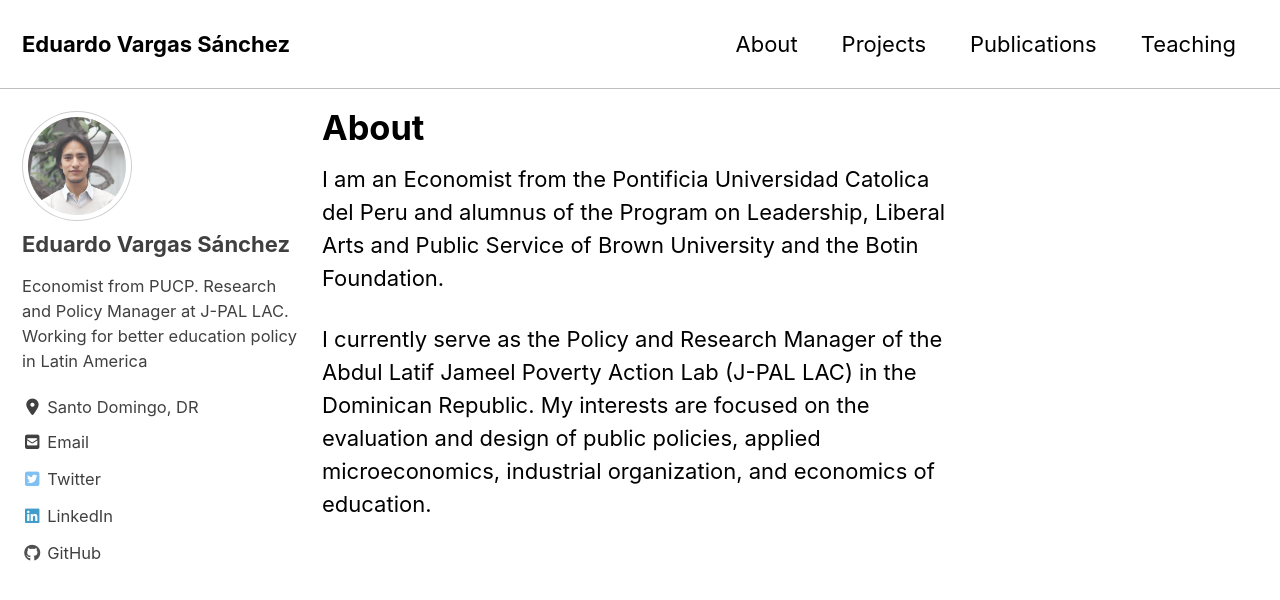
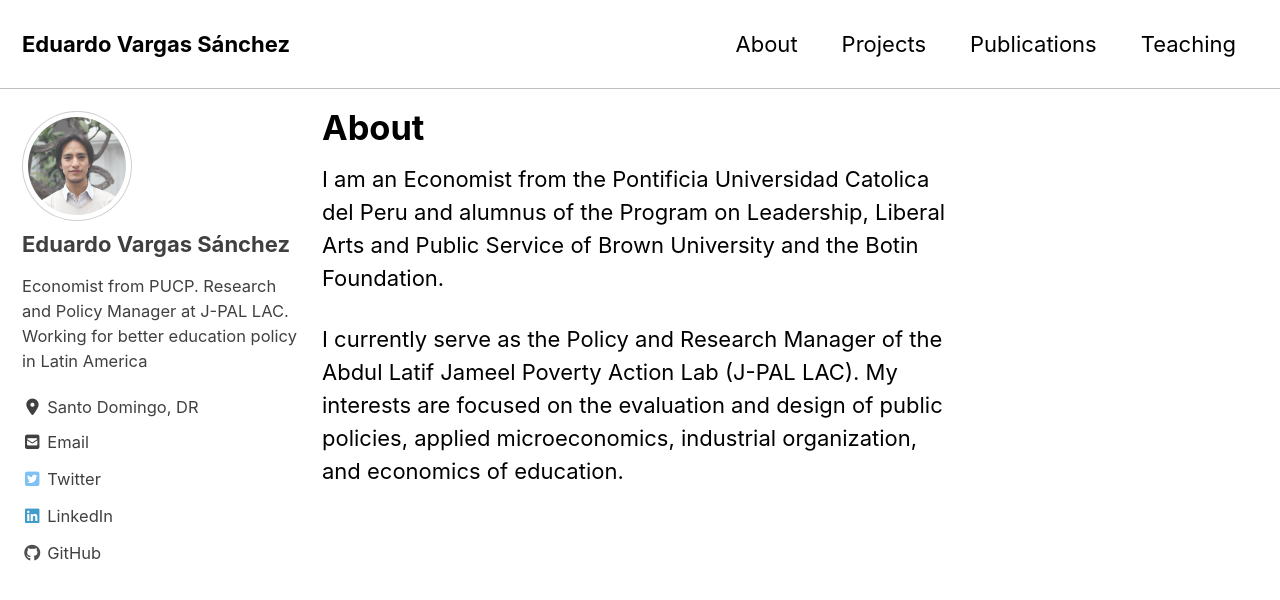
Before and after one commit to evargass/eduvargass.github.io, a Jekyll site: the page built from _pages/about.md, in a window 1280 px wide and 900 px high. Shown: the top 600 px of the window. Built offline with Jekyll 4.4.1, drawn with Linux system fonts in a browser that asks for light colours; cached includes are drawn as plain includes; nearby versions of some CDN libraries.

Commit message:
Update about.md

```diff
--- a/_pages/about.md
+++ b/_pages/about.md
@@ -5,4 +5,4 @@ permalink: /about/
 
 I am an Economist from the Pontificia Universidad Catolica del Peru and alumnus of the Program on Leadership, Liberal Arts and Public Service of Brown University and the Botin Foundation.
 
-I currently serve as the Policy and Research Manager of the Abdul Latif Jameel Poverty Action Lab (J-PAL LAC) in the Dominican Republic. My interests are focused on the evaluation and design of public policies, applied microeconomics, industrial organization, and economics of education.
+I currently serve as the Policy and Research Manager of the Abdul Latif Jameel Poverty Action Lab (J-PAL LAC). My interests are focused on the evaluation and design of public policies, applied microeconomics, industrial organization, and economics of education.
```
